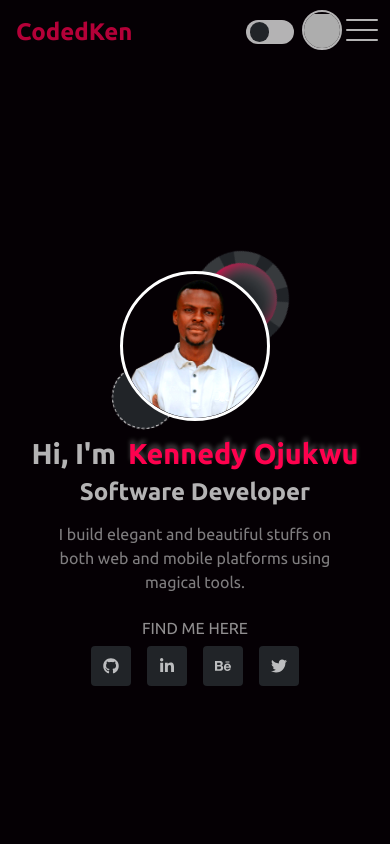
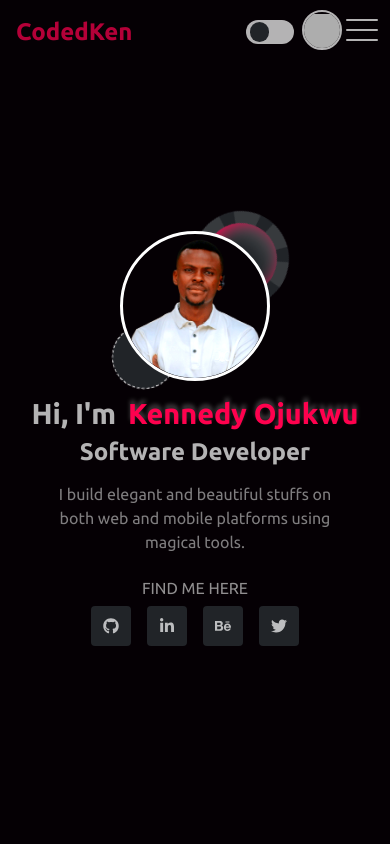
Before and after one commit to codedken/my-site, a React (Create React App) app: page / in a window 390 px wide. Shown: the top 844 px of the page. Built offline with nearby package versions, Linux system fonts and the light colour scheme; grey boxes are pictures that could not be loaded.

Commit message:
added some styling

```diff
--- a/src/styles/Main.css
+++ b/src/styles/Main.css
@@ -150,7 +150,7 @@
     display: flex;
     flex-direction: column;
     justify-content: center;
-    padding-top: 4rem;
+    padding-top: 3rem;
   }
 
   .home--main .text--section h1{
@@ -207,7 +207,7 @@
     height: 100vh;
     overflow-y: scroll;
     overflow: scroll;
-    padding: 4rem 6.25rem 0rem 6.25rem;
+    padding: 0rem 6.25rem 0rem 6.25rem;
   }
   .home--main .text--section{
     width: 100%;
```
